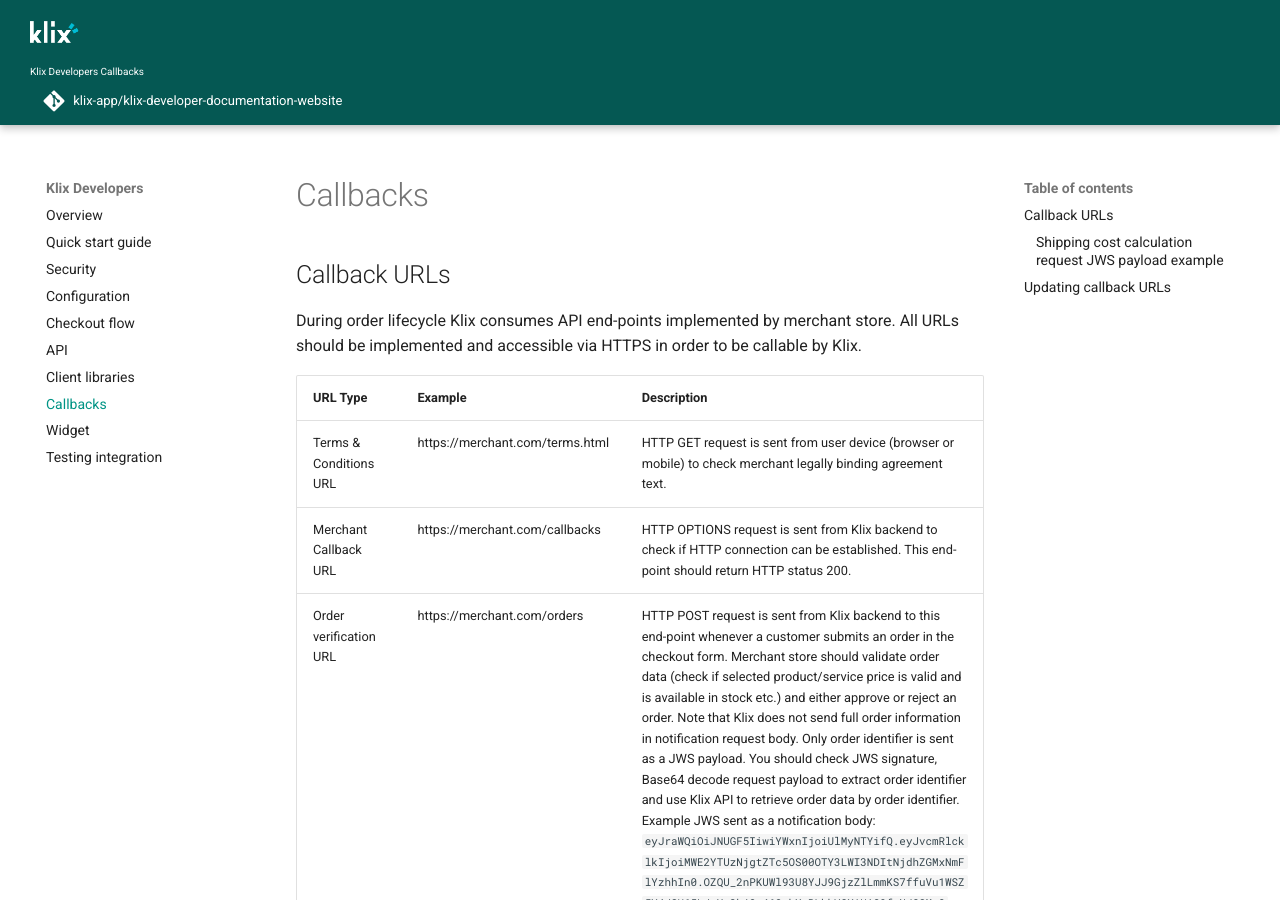
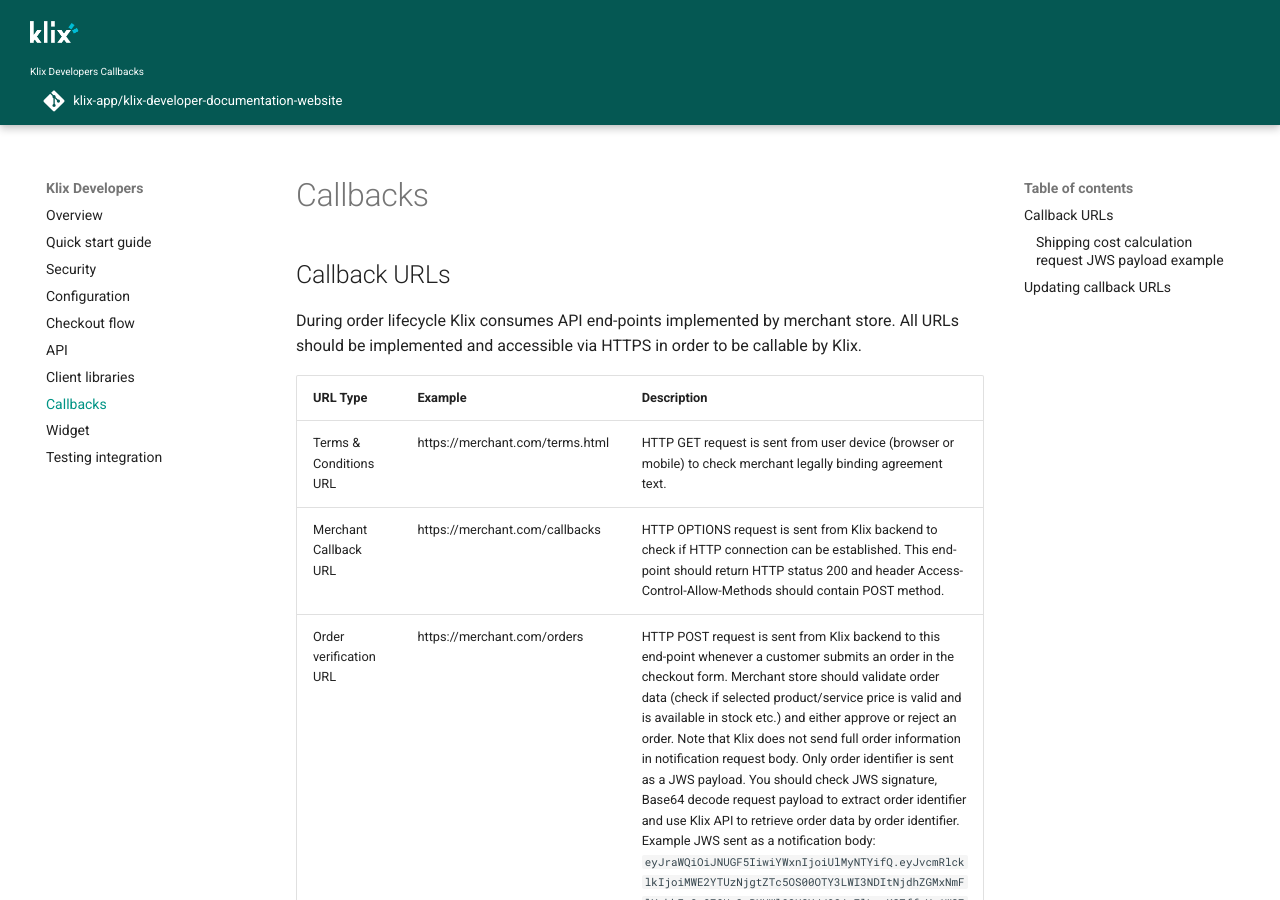
Before and after one commit to klix-app/klix-developer-documentation-website, an MkDocs documentation site: the page built from docs/callbacks.md, in a window 1280 px wide and 900 px high. Built offline with MkDocs 1.6.1 and Material for MkDocs 9.7.7, drawn with Linux system fonts in a browser that asks for light colours; comment, search, counter and statistics services are not loaded.

Commit message:
Replace callback check Allow header with Access-Control-Allow-Methods header

```diff
--- a/docs/callbacks.md
+++ b/docs/callbacks.md
@@ -7,7 +7,7 @@
 | URL Type                      | Example                            | Description
 |-------------------------------|------------------------------------|---------------------------------------------------------------------------------------------------------------------------------------------------------------------------------------------------------------------------------------------------------------------------------------------------------------------------------------------------------------------------------------|
 | Terms & Conditions URL        | https://merchant.com/terms.html    | HTTP GET request is sent from user device (browser or mobile) to check merchant legally binding agreement text.    |
-| Merchant Callback URL         | https://merchant.com/callbacks     | HTTP OPTIONS request is sent from Klix backend to check if HTTP connection can be established. This end-point should return HTTP status 200.|
+| Merchant Callback URL         | https://merchant.com/callbacks     | HTTP OPTIONS request is sent from Klix backend to check if HTTP connection can be established. This end-point should return HTTP status 200 and header Access-Control-Allow-Methods should contain POST method.|
 | Order verification URL        | https://merchant.com/orders        | HTTP POST request is sent from Klix backend to this end-point whenever a customer submits an order in the checkout form. Merchant store should validate order data (check if selected product/service price is valid and is available in stock etc.) and either approve or reject an order. Note that Klix does not send full order information in notification request body. Only order identifier is sent as a JWS payload. You should check JWS signature, Base64 decode request payload to extract order identifier and use Klix API to retrieve order data by order identifier. Example JWS sent as a notification body: `eyJraWQiOiJNUGF5IiwiYWxnIjoiUlMyNTYifQ.eyJvcmRlcklkIjoiMWE2YTUzNjgtZTc5OS00OTY3LWI3NDItNjdhZGMxNmFlYzhhIn0.OZQU_2nPKUWl93U8YJJ9GjzZlLmmKS7ffuVu1WSZ5Y4JSU65LJxYs3kj0a460abXsBLkkVGX1Hi89fxNJ8CMsQ`. Base64 decoding middle part of this JWS token will lead to following JSON document `{"orderId":"1a6a5368-e799-4967-b742-67adc16aec8a"}`.
 | Purchase notification URL     | https://merchant.com/purchases     | HTTP POST request is sent from Klix backend to confirm that payment has either been collected successfully on behalf of the merchant or either payment has been cancelled. JWS payload contains both order identifier and status e.g. `{"status":"PAYMENT_APPROVED","orderId":"dfe50808-1771-4015-98bd-dac1f16fa6c3"}` in case of successful payment or `{"status":"PAYMENT_REJECTED","orderId":"dfe50808-1771-4015-98bd-dac1f16fa6c3"}` in case of failed or cancelled payment. |
 | Shipping cost calculation URL | https://merchant.com/shipping-cost | HTTP POST request is sent from Klix backend in order to calculate shipping costs for certain order. Note that this end-point should be implemented only in case merchant supports dynamic pricing delivery i.e. delivery price can be determined only after Klix client has entered delivery address. Otherwise different delivery option cost can be passed as Klix [Widget](../widget/) parameter. See [Shipping cost calculation request JWS payload example](#shipping-cost-calculation-request-jws-payload-example)|
```
